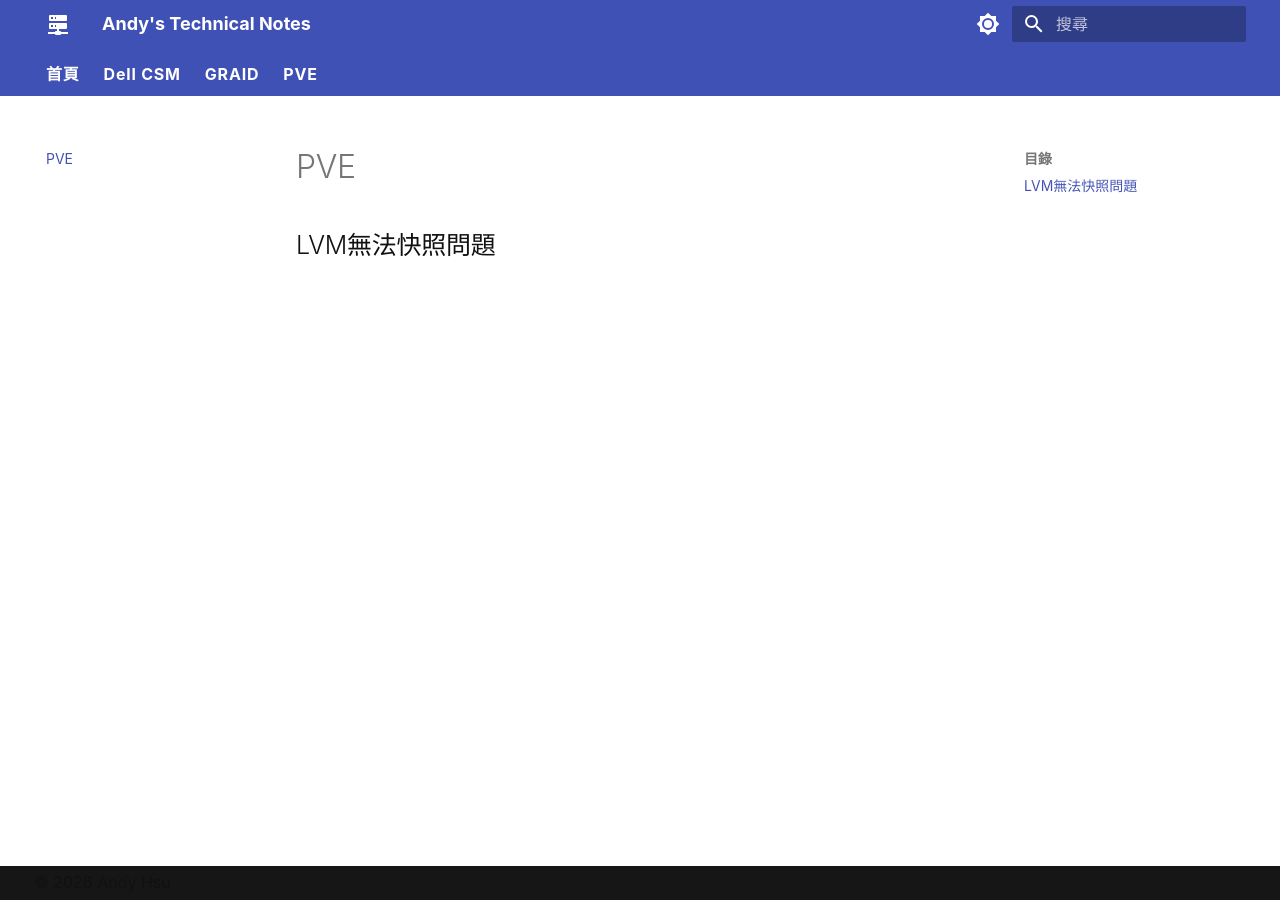
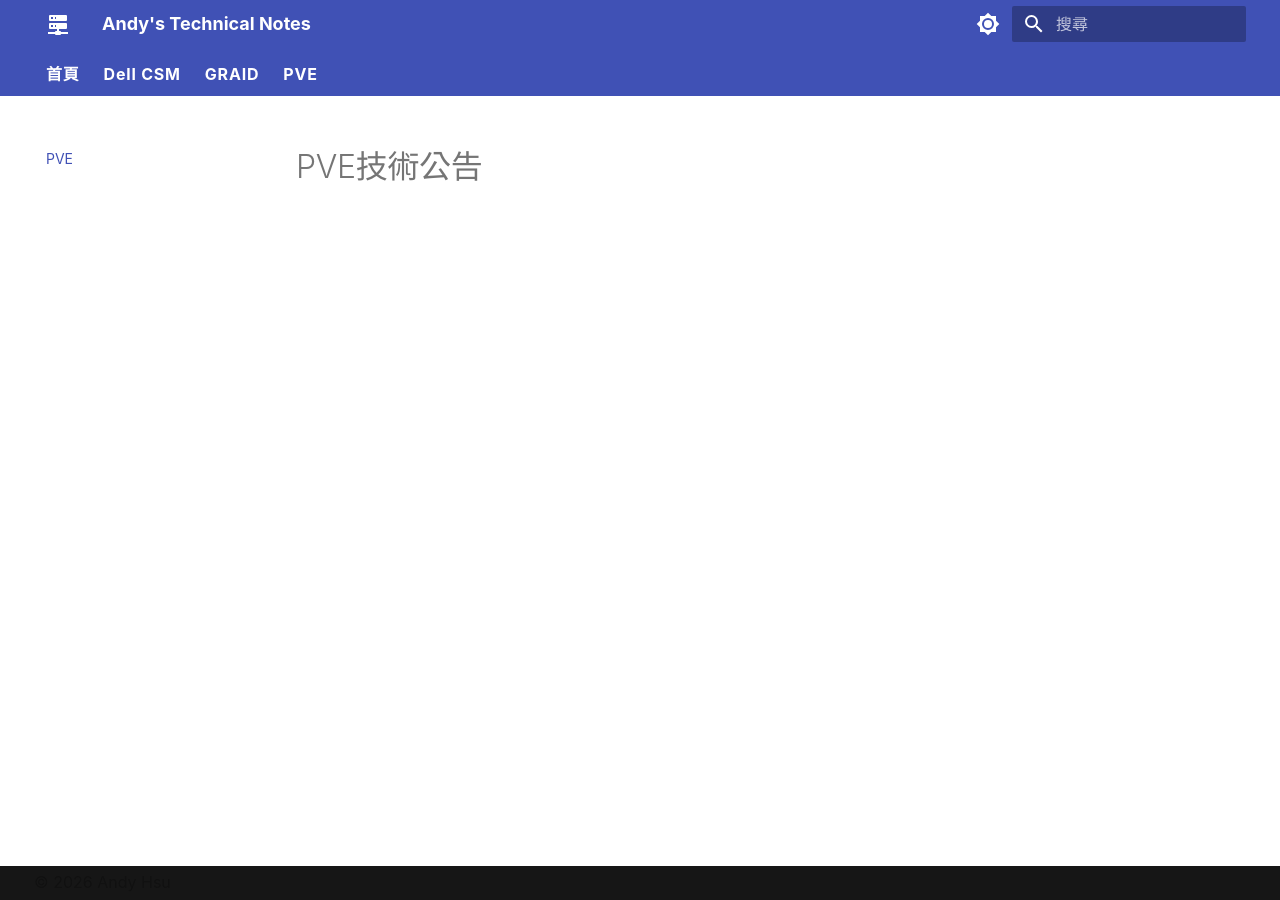
Before and after one commit to Andy0583/Metaage, an MkDocs documentation site: the page built from docs/pve/pve.md, in a window 1280 px wide. Built offline with MkDocs 1.6.1 and Material for MkDocs 9.7.7, drawn with Linux system fonts in a browser that asks for light colours.

Commit message:
Update pve.md

```diff
--- a/docs/pve/pve.md
+++ b/docs/pve/pve.md
@@ -1 +1 @@
-## LVM無法快照問題
+# PVE技術公告
```
